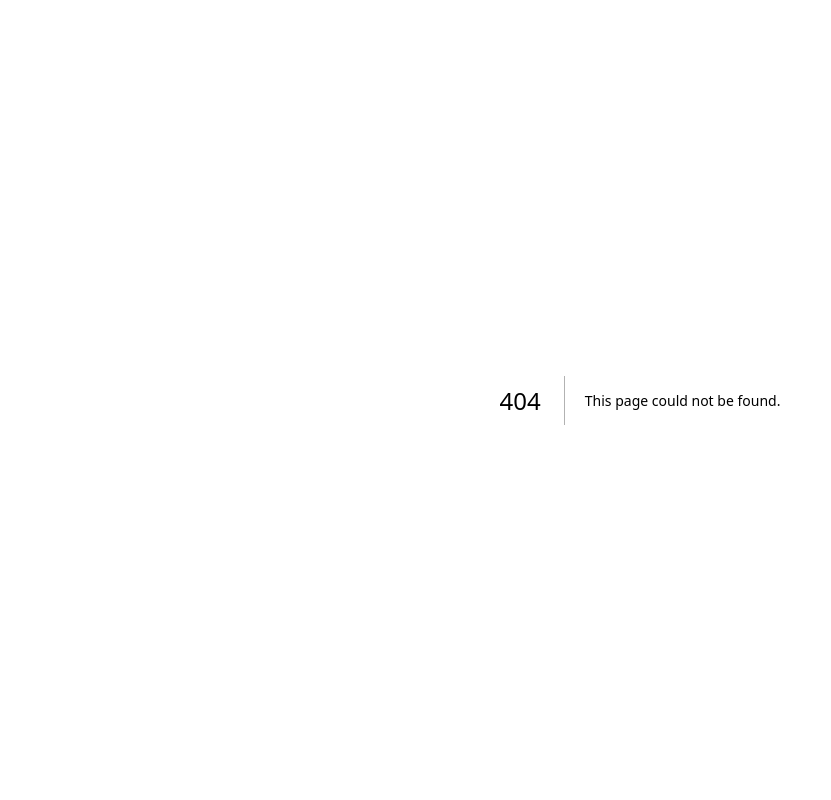
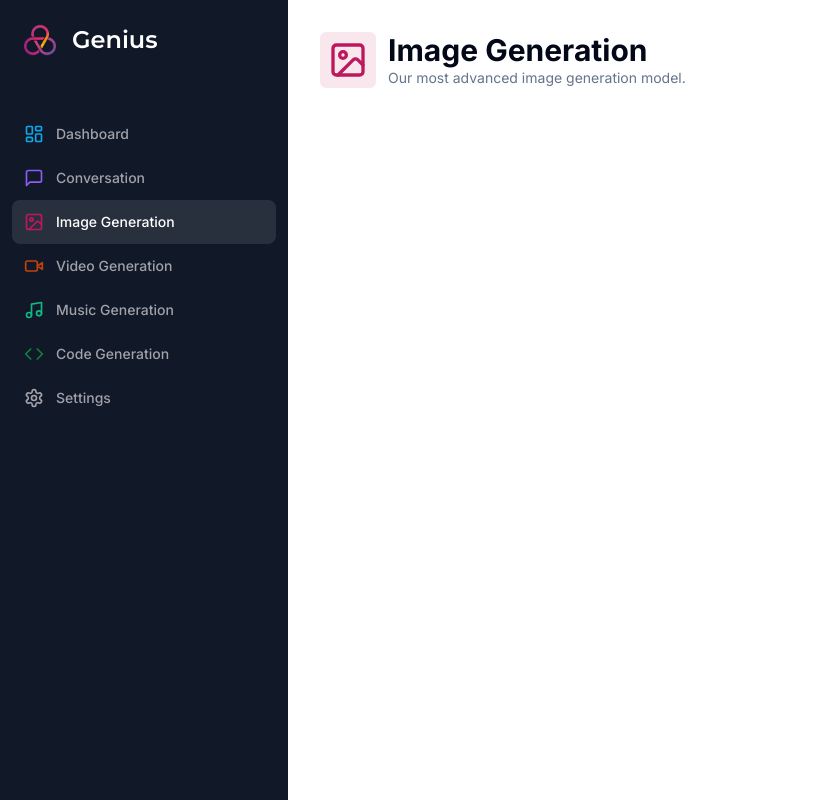
Before and after one commit to MicahSphelele/Next.js-AI-SaaS, a Next.js app: page /image in a window 1280 px wide. Before the commit this address had no page. Shown: the whole page, without its empty margins (0-831 px from the left). Built offline with nearby package versions, Linux system fonts and the light colour scheme.

Commit message:
Added heading component  💻

```diff
--- /dev/null
+++ b/app/(dashboard)/(routes)/code/page.tsx
@@ -0,0 +1,23 @@
+import Heading from "@/components/heading";
+
+import { Code } from "lucide-react";
+
+const CodeGenerationPage = () => {
+
+    return (
+        <div>
+            <Heading
+                title="Code Generation"
+                description="Our most advanced code generation model."
+                icon={Code}
+                iconColor="text-green-700"
+                bgColor="bg-green-700/10" />
+
+                <div className="px-4 lg:px-4">
+
+                </div>
+        </div>
+    )
+}
+
+export default CodeGenerationPage;
--- /dev/null
+++ b/app/(dashboard)/(routes)/conversation/page.tsx
@@ -0,0 +1,22 @@
+import Heading from "@/components/heading";
+import { MessageSquare } from "lucide-react";
+
+const ConversationPage = () => {
+
+    return (
+        <div>
+            <Heading
+                title="Conversation"
+                description="Our most advanced conversation model."
+                icon={MessageSquare}
+                iconColor="text-violet-500"
+                bgColor="bg-violet-500/10" />
+
+                <div className="px-4 lg:px-4">
+
+                </div>
+        </div>
+    );
+}
+
+export default ConversationPage;
--- a/app/(dashboard)/(routes)/dashboard/page.tsx
+++ b/app/(dashboard)/(routes)/dashboard/page.tsx
@@ -2,14 +2,13 @@
 
 import { Card } from "@/components/ui/card";
 import { cn } from "@/lib/utils";
-import { useRouter } from "@/node_modules/next/navigation";
+import { useRouter } from "next/navigation";
 
 import {
   Code,
   ImageIcon,
   MessageSquare,
   Music,
-  Settings,
   VideoIcon,
   ArrowRight,
 } from "lucide-react";
--- /dev/null
+++ b/app/(dashboard)/(routes)/image/page.tsx
@@ -0,0 +1,23 @@
+import Heading from "@/components/heading";
+
+import { ImageIcon } from "lucide-react";
+
+const ImageGenerationPage = () => {
+
+    return (
+        <div>
+            <Heading
+                title="Image Generation"
+                description="Our most advanced image generation model."
+                icon={ImageIcon}
+                iconColor="text-pink-700"
+                bgColor="bg-pink-700/10" />
+
+                <div className="px-4 lg:px-4">
+
+                </div>
+        </div>
+    );
+}
+
+export default ImageGenerationPage;
--- /dev/null
+++ b/app/(dashboard)/(routes)/music/page.tsx
@@ -0,0 +1,23 @@
+import Heading from "@/components/heading";
+
+import { Music } from "lucide-react";
+
+const MusicGenerationPage = () => {
+
+    return (
+        <div>
+            <Heading
+                title="Music Generation"
+                description="Our most advanced music generation model."
+                icon={Music}
+                iconColor="text-emerald-500"
+                bgColor="bg-emerald-500/10" />
+
+                <div className="px-4 lg:px-4">
+
+                </div>
+        </div>
+    )
+}
+
+export default MusicGenerationPage;
--- /dev/null
+++ b/app/(dashboard)/(routes)/settings/page.tsx
@@ -0,0 +1,10 @@
+const SettingdPage = () => {
+
+    return (
+        <div>
+            <h1>Settingd Page</h1>
+        </div>
+    )
+}
+
+export default SettingdPage;
--- /dev/null
+++ b/app/(dashboard)/(routes)/video/page.tsx
@@ -0,0 +1,23 @@
+import Heading from "@/components/heading";
+
+import { VideoIcon } from "lucide-react";
+
+const VideoGenerationPage = () => {
+
+    return (
+        <div>
+            <Heading
+                title="Video Generation"
+                description="Our most advanced video generation model."
+                icon={VideoIcon}
+                iconColor="text-orange-700"
+                bgColor="bg-orange-700/10" />
+
+                <div className="px-4 lg:px-4">
+
+                </div>
+        </div>
+    );
+}
+
+export default VideoGenerationPage;
--- a/app/(landing)/page.tsx
+++ b/app/(landing)/page.tsx
@@ -1,5 +1,5 @@
 import { Button } from "@/components/ui/button";
-import Link from "@/node_modules/next/link";
+import Link from "next/link";
 
 const LandingPage = () => {
   return (
--- /dev/null
+++ b/components/heading.tsx
@@ -0,0 +1,39 @@
+import { cn } from "@/lib/utils";
+import { LucideIcon } from "lucide-react";
+
+interface HeadingProps {
+    title: string;
+    description: string;
+    icon: LucideIcon;
+    iconColor?: string;
+    bgColor?: string;
+}
+
+const Heading = ({
+    title,
+    description,
+    icon: Icon,
+    iconColor,
+    bgColor
+}: HeadingProps) => {
+    return (
+        <>
+            <div className="px-4 lg:px-8 flex items-center gap-x-3 mb-8">
+                <div className={cn("p-2 w-fit rounded-md", bgColor)}>
+                    <Icon className={cn("w-10 h-10", iconColor)} />
+                </div>
+                <div>
+                    <h2 className="text-3xl font-bold">
+                        {title}
+                    </h2>
+                    <p className="text-sm text-muted-foreground">
+                        { description }
+                    </p>
+                </div>
+            </div>
+        </>
+
+    )
+}
+
+export default Heading;
```
